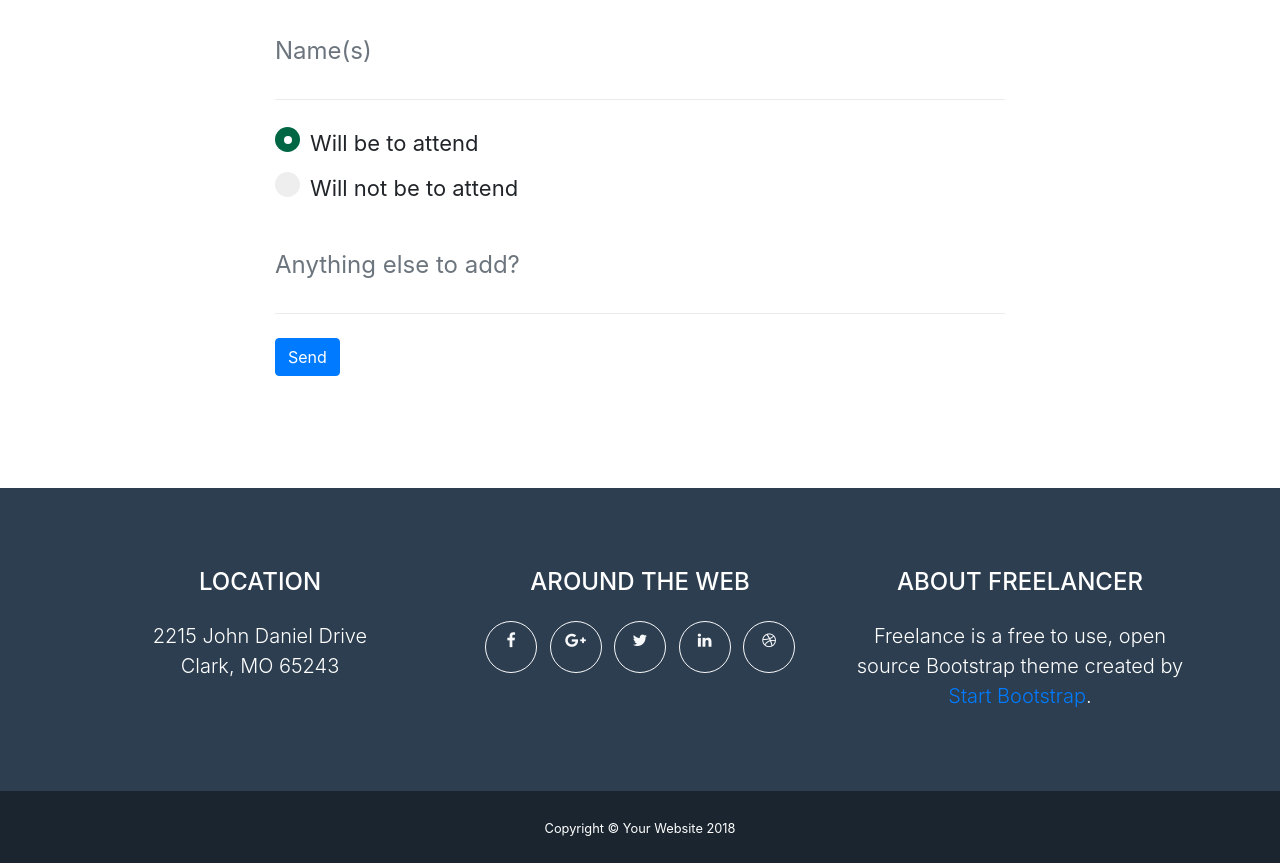
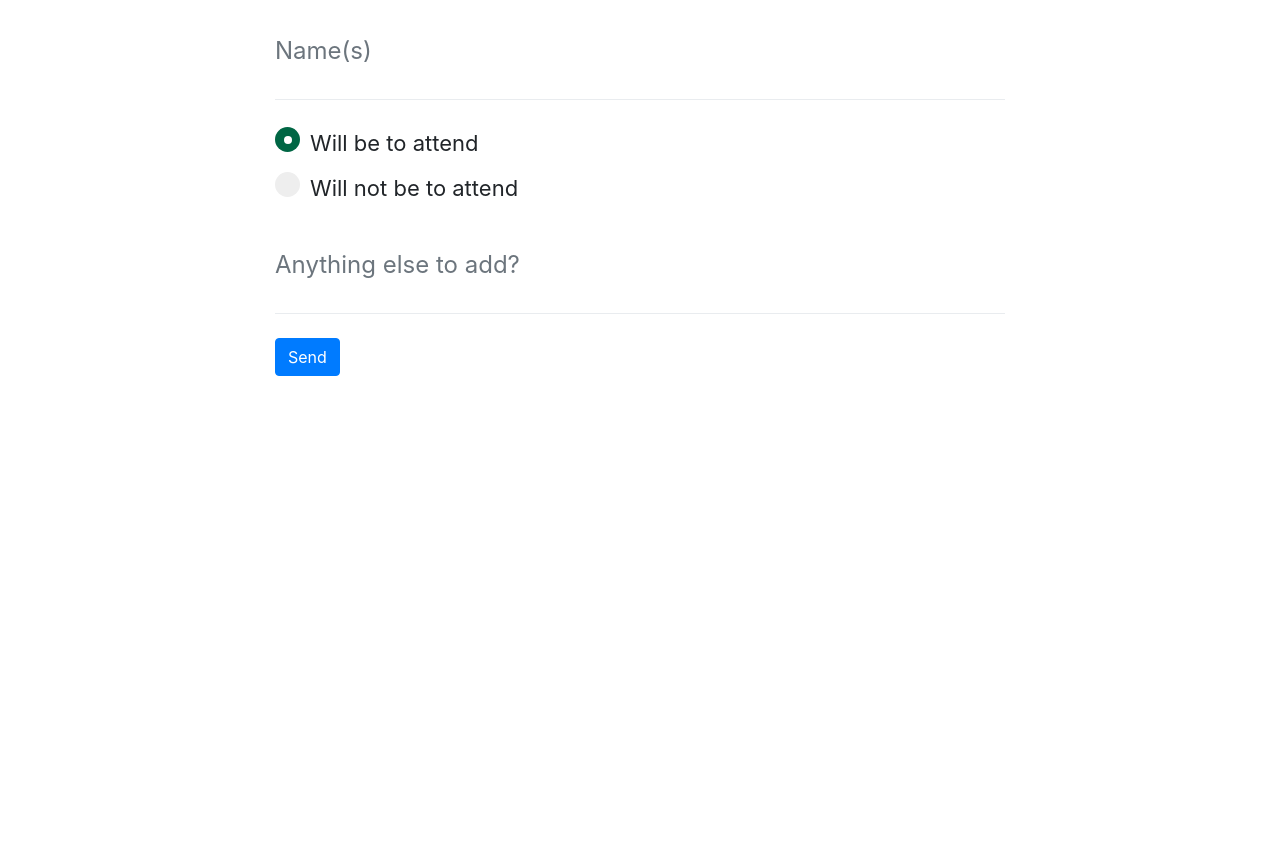
Before and after one commit to JilanaBoston/bojax, a website with bundled scripts: page index.html in a window 1280 px wide. Shown: the part 3093-3956 px from the top of the page. After the commit the page ends 3581 px from the top, so only its background shows below. Built offline with nearby package versions, Linux system fonts and the light colour scheme.

Commit message:
removed footer

```diff
--- a/index.html
+++ b/index.html
@@ -216,7 +216,7 @@
     </section>
 
     <!-- Footer -->
-    <footer class="footer text-center">
+    <!-- <footer class="footer text-center">
       <div class="container">
         <div class="row">
           <div class="col-md-4 mb-5 mb-lg-0">
@@ -267,7 +267,7 @@
       <div class="container">
         <small>Copyright &copy; Your Website 2018</small>
       </div>
-    </div>
+    </div> -->
 
     <!-- Scroll to Top Button (Only visible on small and extra-small screen sizes) -->
     <div class="scroll-to-top d-lg-none position-fixed ">
```
